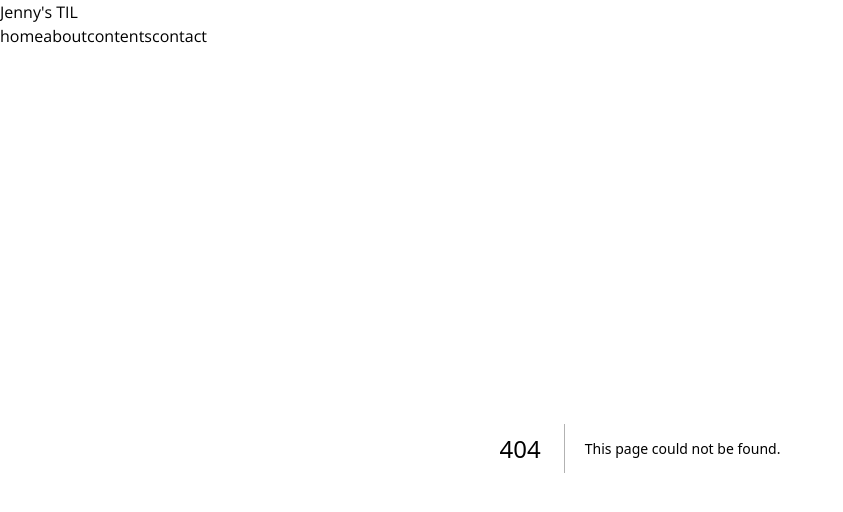
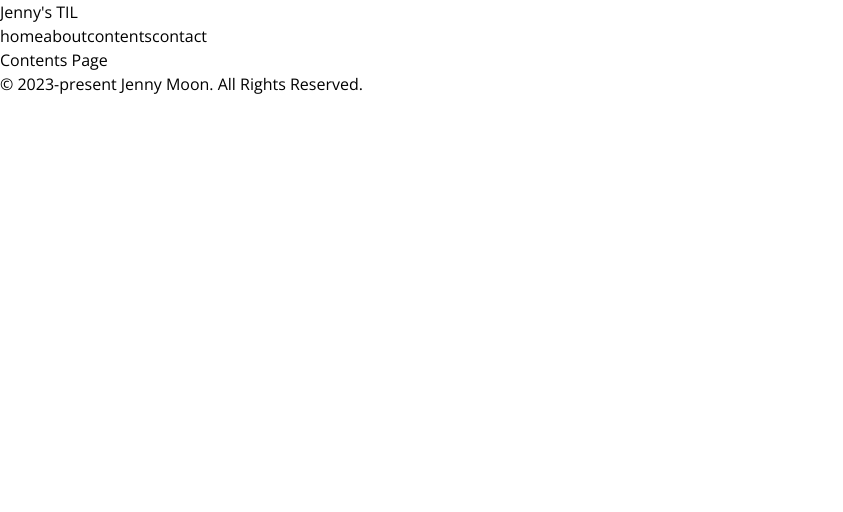
Before and after one commit to jen0828/my-til, a Next.js app: page /contents in a window 1280 px wide. Before the commit this address had no page. Shown: the top 512 px of the page, without its empty margins (0-843 px from the left). Built offline with nearby package versions, Linux system fonts and the light colour scheme.

Commit message:
Create new pages

```diff
--- /dev/null
+++ b/src/app/about/page.tsx
@@ -0,0 +1,3 @@
+export default function AboutPage() {
+  return <p>About Page</p>;
+}
--- /dev/null
+++ b/src/app/contact/page.tsx
@@ -0,0 +1,3 @@
+export default function ContactPage() {
+  return <p>Contact Page</p>;
+}
--- /dev/null
+++ b/src/app/contents/page.tsx
@@ -0,0 +1,3 @@
+export default function ContentsPage() {
+  return <p>Contents Page</p>;
+}
```
